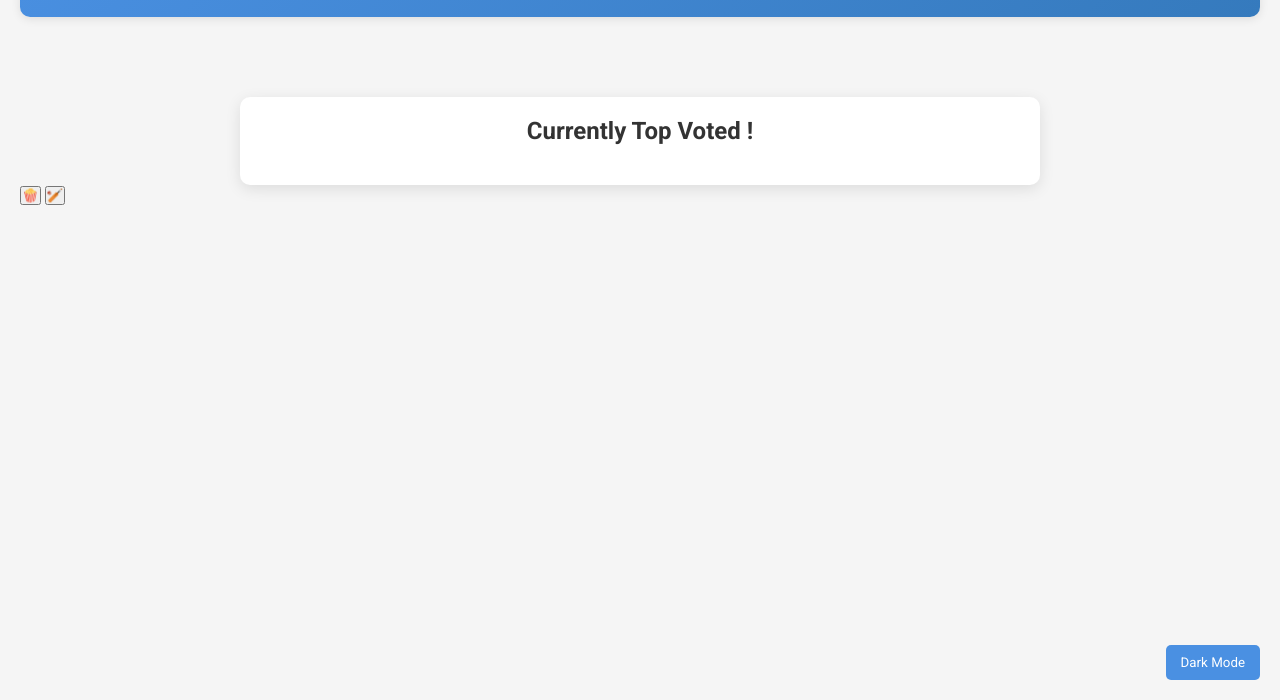
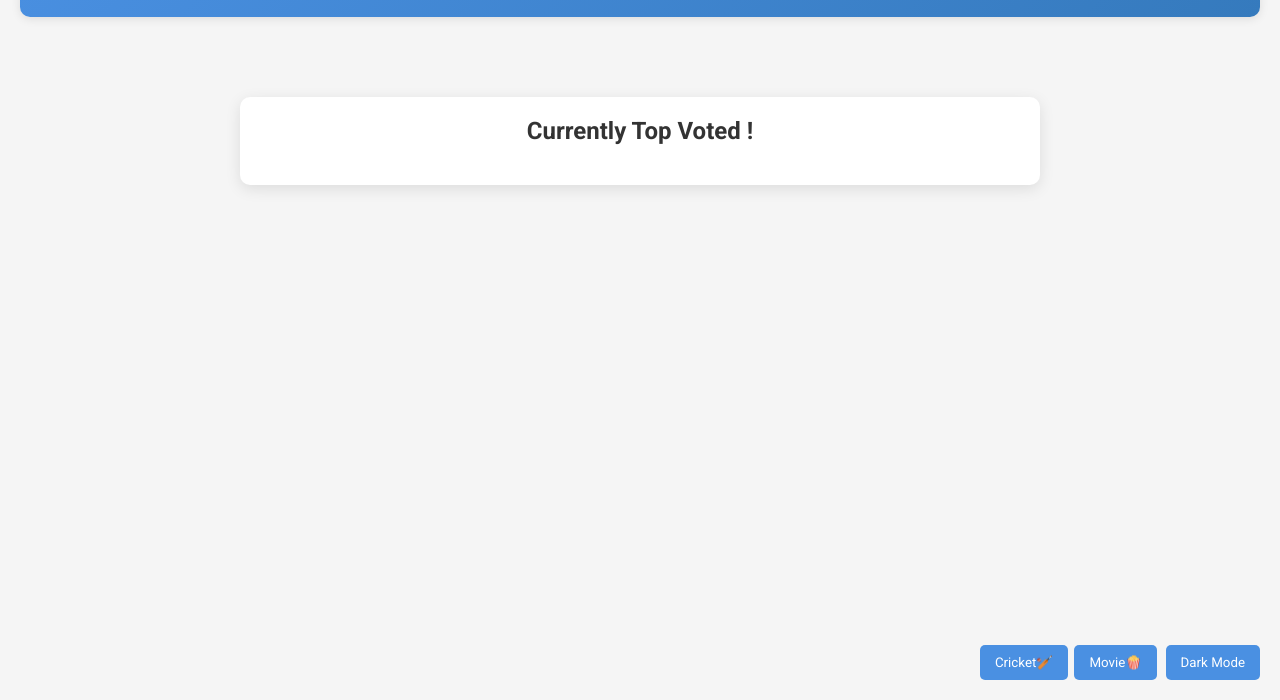
Before and after one commit to zuckwhosuck/FakeMash, a plain HTML site: page index.html in a window 1280 px wide. Shown: the part 100-800 px from the top of the page. Drawn offline with Linux system fonts and the light colour scheme; no server answers.

Commit message:
Add files via upload

```diff
--- a/assets/css/style.css
+++ b/assets/css/style.css
@@ -135,3 +135,18 @@
     #darkModeToggle:hover {
       background-color: #357ABD;
     }
+    #pages{
+      position:fixed;
+      bottom: 20px;
+      right: 123px;
+      background-color: #4A90E2;
+      color: #fff;
+      border: none;
+      padding: 10px 15px;
+      border-radius: 5px;
+      cursor: pointer;
+      transition: background-color 0.3s;
+    }
+    #pages:hover {
+      background-color: #357ABD;
+    }
--- a/index.html
+++ b/index.html
@@ -24,10 +24,13 @@
     <ul class="stats-list" id="statsList"></ul>
   </div>
 
+  <div>
+
   <!-- Dark Mode Toggle Button -->
   <button id="darkModeToggle" onclick="toggleDarkMode()">Dark Mode</button>
-  <a href="Movie-Recommender.html"><button>🍿</button></a>
-  <a href="cricket-comparison-app.html"><button>🏏</button></a>
+  <a href="Movie-Recommender.html"><button id="pages">Movie🍿</button></a>
+  <a href="cricket-comparison-app.html"><button id="pages" style="right: 212px;">Cricket🏏</button></a>
+  </div>
   <script src="assets\js\main.js"></script>
 </body>
 </html>
```
Also changed, not shown: Movie-Recommender.html (+22 -0 lines), cricket-comparison-app.html (+18 -1 lines).
